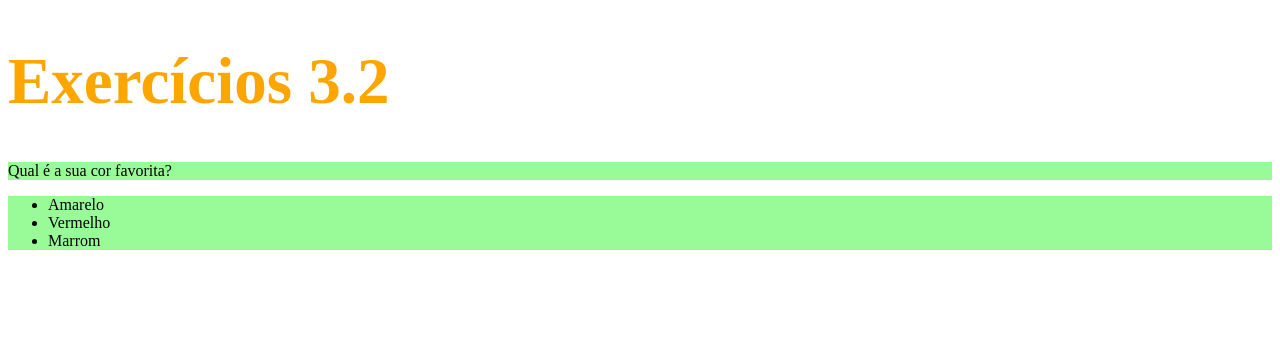
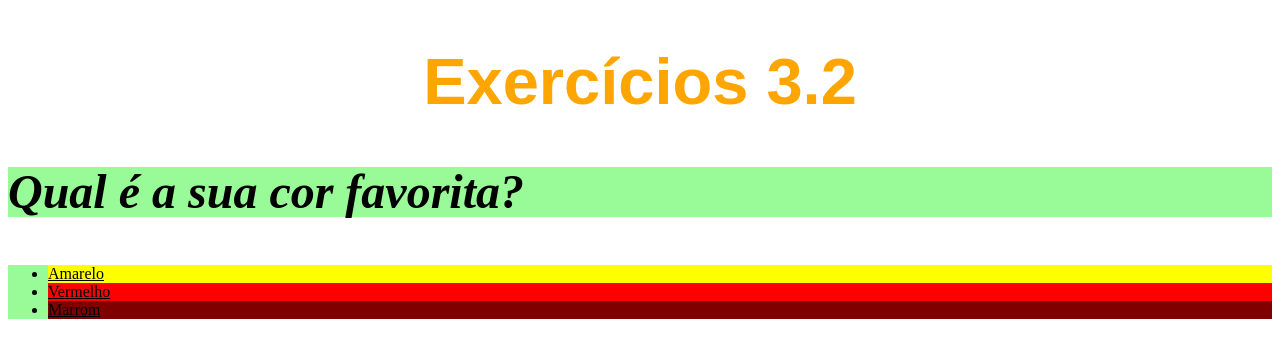
Before and after one commit to carolvpinheiro/trybe-exercises, a plain HTML site: page bloco_3/dia_2/index.html in a window 1280 px wide. Drawn offline with Linux system fonts and the light colour scheme.

Commit message:
adicionando alteraçoes Parte II

```diff
--- a/bloco_3/dia_2/index.html
+++ b/bloco_3/dia_2/index.html
@@ -5,16 +5,43 @@
     <title>HTML</title>
     <style>
         h1 {
+            font-family: sans-serif;
             font-size: 65px;
             color: orange;
+            text-align: center;
         }
 
         ul {
             background-color: palegoldenrod;
+            text-decoration: underline;
         }
 
         .backgroundcolor {
             background-color: palegreen;
+        }
+
+        p {
+            font-weight: 600;
+            font-size: 3em;
+            font-style: italic;
+            line-height: 50px;
+            text-align: justify;
+        }
+
+        body {
+            font-size: 16px;
+        }
+
+        #amarelo {
+            background-color: yellow;
+        }
+
+        #vermelho {
+            background-color: red;
+        }
+
+        #marrom {
+            background-color: maroon;
         }
     </style>
   </head>
@@ -22,9 +49,9 @@
     <h1>Exercícios 3.2</h1>
     <p class="backgroundcolor">Qual é a sua cor favorita?</p>
     <ul class="backgroundcolor">
-      <li>Amarelo</li>
-      <li>Vermelho</li>
-      <li>Marrom</li>
+      <li id="amarelo">Amarelo</li>
+      <li id="vermelho">Vermelho</li>
+      <li id="marrom">Marrom</li>
     </ul>
 
     <!-- Exercícios
```
